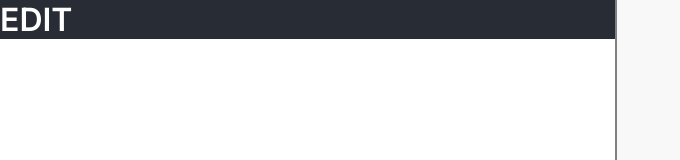
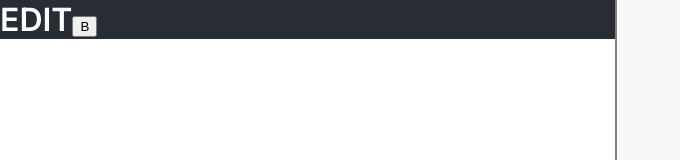
Before and after one commit to shawn-dsilva/react-markdown-editor, a React (Create React App) app: page / in a window 1280 px wide. Shown: the top 160 px of the page, without its empty margins (0-680 px from the left). Built offline with nearby package versions, Linux system fonts and the light colour scheme.

Commit message:
text bolding works

```diff
--- a/src/components/WriteDiv.js
+++ b/src/components/WriteDiv.js
@@ -18,9 +18,25 @@ const ContentEditableWithRef = (props) => {
     };
 
 
+
+    const makeBold = () => {
+      const selection = window.getSelection();
+      let {anchorNode, anchorOffset, focusNode, focusOffset} = selection;
+      console.log(selection.toString());
+      console.log(`Sel Start ${anchorNode.data}, offset ${anchorOffset}`);
+      console.log(`Sel End ${focusNode.data}, offset ${focusOffset}`);
+      const bolded =  "**"+selection+"**";
+      let para = anchorNode.data.substring(0,anchorOffset) + bolded + anchorNode.data.substring(focusOffset);
+      console.log(para);
+
+    }
+
+
     return (
       <div className="writeDivContainer">
- <div className="writeBanner">EDIT</div>
+ <div className="writeBanner">EDIT
+ <button onClick={makeBold}>B</button>
+ </div>
 
 <span
    className="writeDiv"
```
